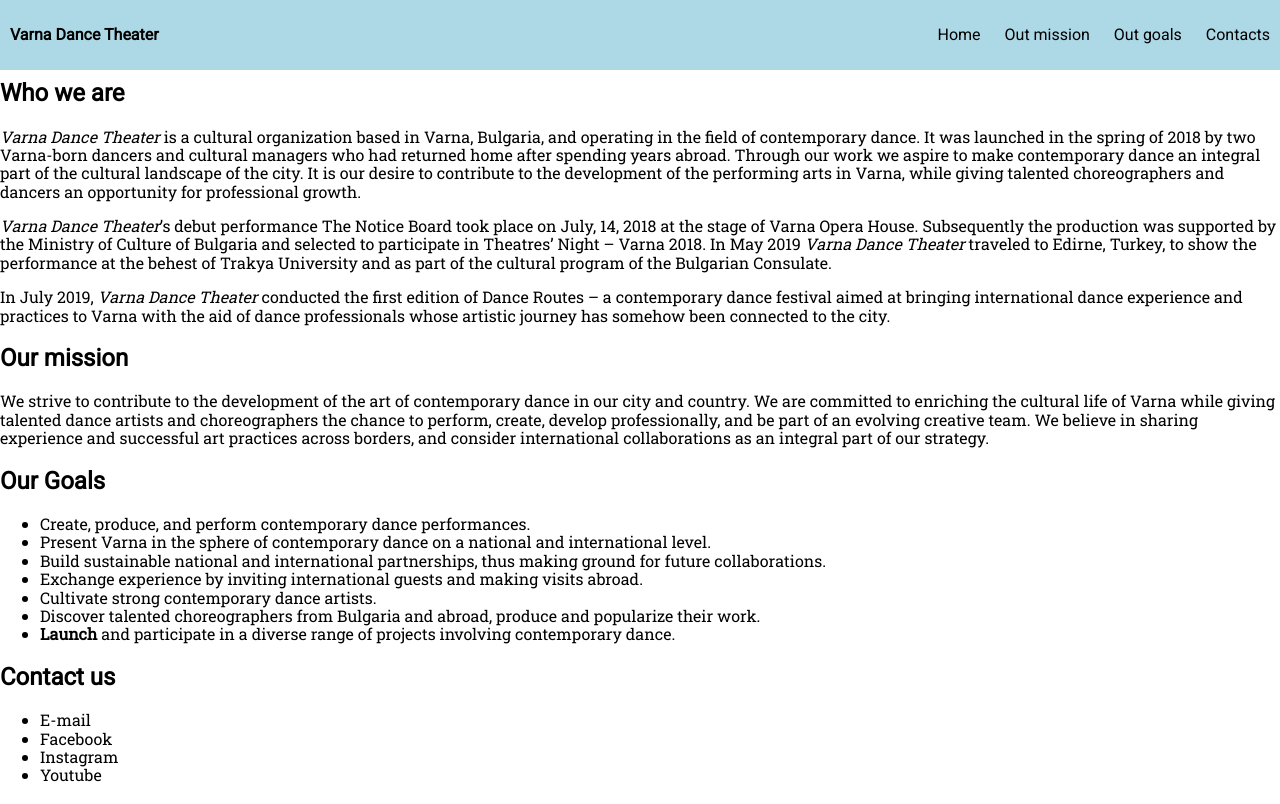
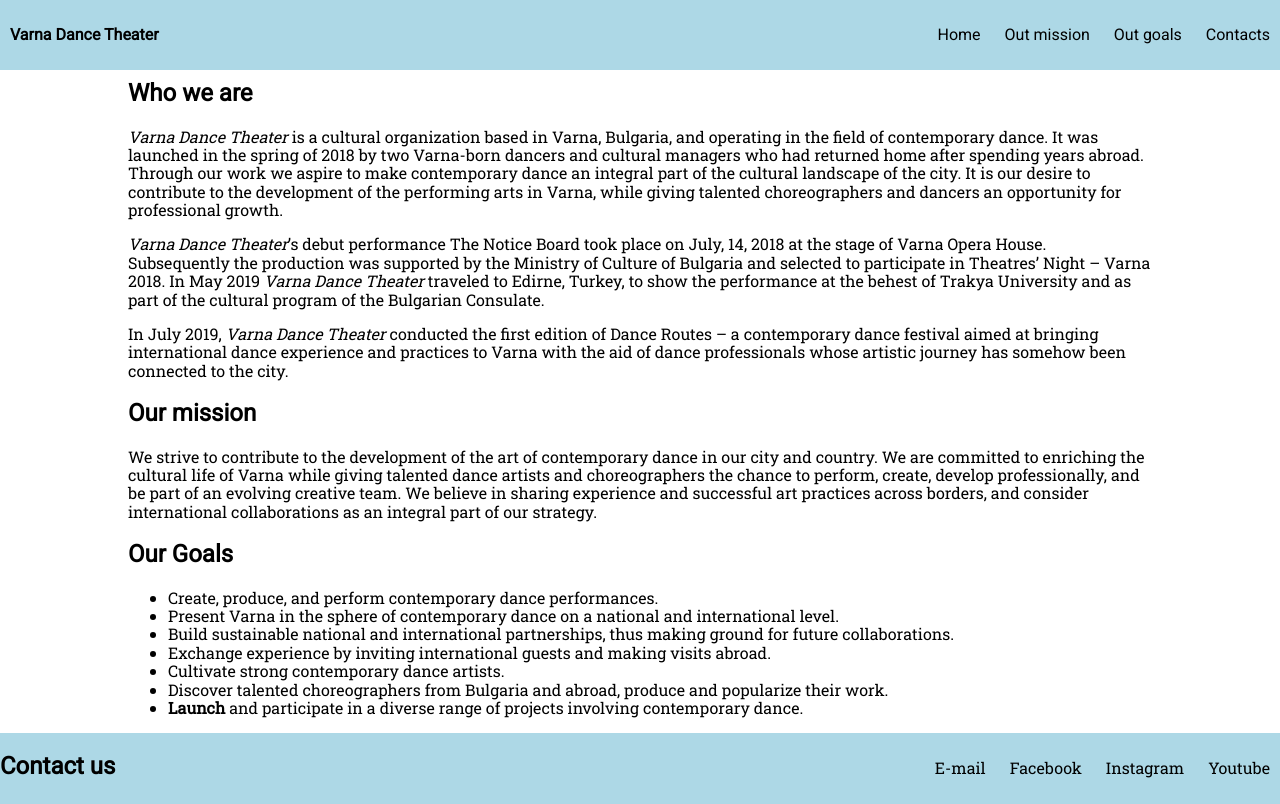
Before and after one commit to lalanon/VDTheater, a plain HTML site: page index.html in a window 1280 px wide. Drawn offline with Linux system fonts and the light colour scheme.

Commit message:
Some visual cleanup

```diff
--- a/css/style.css
+++ b/css/style.css
@@ -8,11 +8,13 @@ h1 {
   color: red;
 }
 
-nav {
+nav, footer {
   display: flex;
   width: 100%;
   justify-content: space-between;
   background: lightblue;
+}
+nav {
   overflow: hidden;
   position: fixed;
   z-index: 9999;
@@ -23,11 +25,11 @@ nav {
 nav p {
   padding: 10px;
 }
-nav ul {
+nav ul, footer ul {
   list-style-type: none;
 }
 
-nav ul li {
+nav ul li, footer ul li {
   display: inline-block;
   padding: 10px;
 }
@@ -44,8 +46,14 @@ main {
 
 main {
   font-family: 'Roboto Slab', serif;
+  width: 80%;
+  margin: 80px auto 0;
 }
 
 h1, h2, h3 {
   font-family: 'Roboto', sans-serif;
 }
+
+footer {
+  display: flex;
+}
```
Also changed, not shown: index.html (+1 -1 lines).
